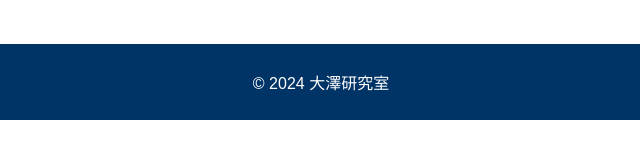
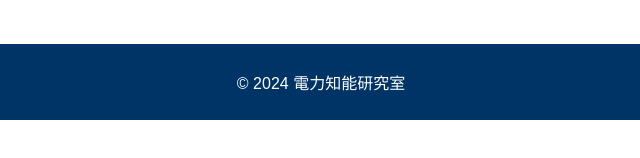
Before and after one commit to OhsPow/chat_hp, a plain HTML site: page resources.html in a window 1280 px wide. Shown: the part 314-472 px from the top of the page, 319-959 px from the left. Drawn offline with Linux system fonts and the light colour scheme.

Commit message:
Update resources.html

```diff
--- a/resources.html
+++ b/resources.html
@@ -31,7 +31,7 @@
     </section>
 
     <footer>
-        <p>&copy; 2024 大澤研究室</p>
+        <p>&copy; 2024 電力知能研究室</p>
     </footer>
 </body>
 </html>
```
